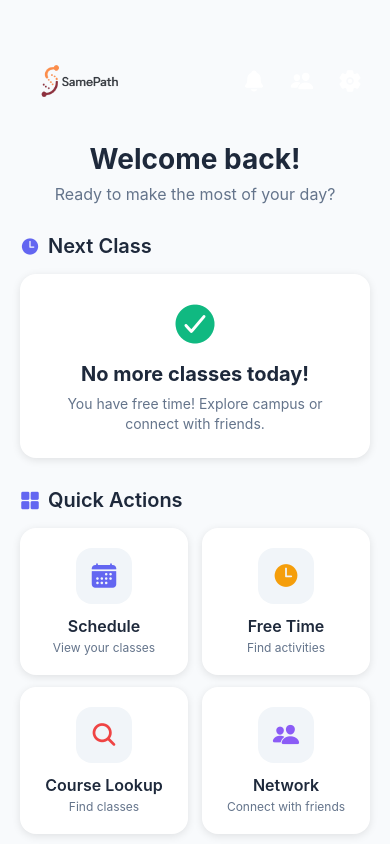
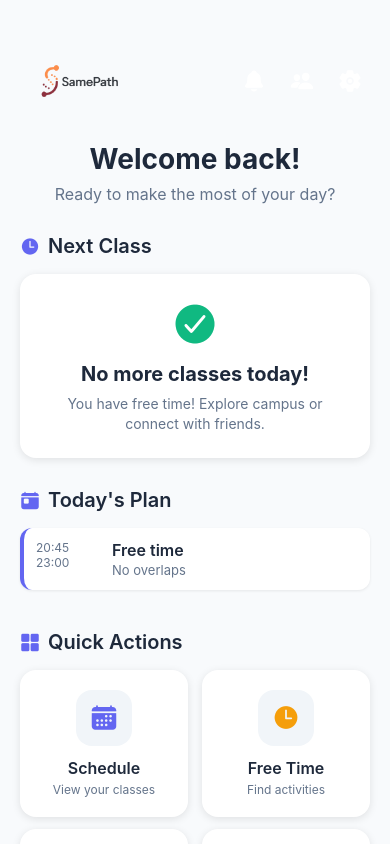
Before and after one commit to ahirsch17/SamePath, a React Native app in the folder samepath-app/: screen /SamePath in a window 390 px wide. Shown: the top 844 px of the page. Built offline with nearby package versions, Linux system fonts and the light colour scheme.

Commit message:
Home: add Today's Plan from now to end-of-day with friend-overlap on free blocks

```diff
--- a/samepath-app/screens/SamePathScreen.tsx
+++ b/samepath-app/screens/SamePathScreen.tsx
@@ -20,6 +20,8 @@ export default function SamePathScreen() {
   const [schedule, setSchedule] = useState<any[]>([]);
   const [loading, setLoading] = useState(true);
   const [pendingRequests, setPendingRequests] = useState(0);
+  const [friendsFree, setFriendsFree] = useState<{ [friendId: number]: { [dayIdx: number]: [number, number][] } }>({});
+  const [todayPlan, setTodayPlan] = useState<Array<{ type: 'class' | 'free'; start: number; end: number; data?: any; overlapCount?: number }>>([]);
 
   useEffect(() => {
     const fetchSchedule = async () => {
@@ -70,6 +72,150 @@ export default function SamePathScreen() {
   useEffect(() => {
     fetchPending();
   }, [isFocused, fetchPending]);
+
+  // Helpers for time/day parsing
+  const timeStringToMinutes = (time: string) => {
+    const match = time?.trim()?.match(/^(\d{1,2})(?::(\d{2}))?\s*(AM|PM|am|pm)?$/);
+    if (!match) return NaN;
+    let hours = parseInt(match[1], 10);
+    const mins = match[2] ? parseInt(match[2], 10) : 0;
+    const ampm = match[3]?.toLowerCase();
+    if (ampm === 'pm' && hours < 12) hours += 12;
+    if (ampm === 'am' && hours === 12) hours = 0;
+    return hours * 60 + mins;
+  };
+  const parseDays = (daysStr: string): number[] => {
+    if (!daysStr) return [];
+    const s = daysStr.replace(/\s+/g, '').toUpperCase();
+    const result: number[] = [];
+    let i = 0;
+    while (i < s.length) {
+      if (s.startsWith('TH', i)) { result.push(4); i += 2; continue; }
+      if (s.startsWith('SA', i)) { result.push(6); i += 2; continue; }
+      if (s.startsWith('SU', i)) { result.push(0); i += 2; continue; }
+      const c = s[i];
+      if (c === 'M') result.push(1);
+      else if (c === 'T') result.push(2);
+      else if (c === 'W') result.push(3);
+      else if (c === 'F') result.push(5);
+      else if (c === 'S') result.push(6);
+      i += 1;
+    }
+    return Array.from(new Set(result)).sort();
+  };
+  const START_MINUTES = 6 * 60;
+  const END_MINUTES = 23 * 60;
+  const intersectIntervals = (a: [number, number][], b: [number, number][]) => {
+    const res: [number, number][] = [];
+    let i = 0, j = 0;
+    const sa = a.slice().sort((x, y) => x[0] - y[0]);
+    const sb = b.slice().sort((x, y) => x[0] - y[0]);
+    while (i < sa.length && j < sb.length) {
+      const [aS, aE] = sa[i];
+      const [bS, bE] = sb[j];
+      const start = Math.max(aS, bS);
+      const end = Math.min(aE, bE);
+      if (end > start) res.push([start, end]);
+      if (aE < bE) i++; else j++;
+    }
+    return res;
+  };
+
+  // Fetch friends' free intervals once
+  useEffect(() => {
+    (async () => {
+      try {
+        const user_id = await AsyncStorage.getItem('user_id');
+        if (!user_id) return;
+        const friendsResp = await ApiService.getFriendsList(Number(user_id));
+        const accepted = (friendsResp.data?.friends || []).filter((f: any) => (f.status === 'accepted' || f.status === 'friend'));
+        const map: { [friendId: number]: { [dayIdx: number]: [number, number][] } } = {};
+        for (const f of accepted) {
+          const fid = Number(f.id ?? f.user_id);
+          if (!fid) continue;
+          try {
+            const schResp = await ApiService.getSchedule(fid);
+            const scheduleArr = schResp.data?.schedule || [];
+            // build free intervals per day for friend
+            const perDay: { [dayIdx: number]: [number, number][] } = { 0: [],1: [],2: [],3: [],4: [],5: [],6: [] } as any;
+            const dayToBusy: { [dayIdx: number]: [number, number][] } = { 0: [],1: [],2: [],3: [],4: [],5: [],6: [] } as any;
+            for (const ev of scheduleArr) {
+              const days = parseDays(ev.days || ev.day || '');
+              const parts = String(ev.time || '').split('-');
+              if (parts.length !== 2) continue;
+              const s = timeStringToMinutes(parts[0]);
+              const e = timeStringToMinutes(parts[1]);
+              if (isNaN(s) || isNaN(e)) continue;
+              days.forEach(d => { dayToBusy[d].push([Math.max(s, START_MINUTES), Math.min(e, END_MINUTES)]); });
+            }
+            for (let d = 0; d < 7; d++) {
+              const busy = (dayToBusy[d] || []).sort((a,b)=>a[0]-b[0]);
+              let free: [number, number][] = [];
+              let prev = START_MINUTES;
+              for (const [s,e] of busy) { if (s>prev) free.push([prev,s]); prev=Math.max(prev,e); }
+              if (prev<END_MINUTES) free.push([prev, END_MINUTES]);
+              perDay[d] = free;
+            }
+            map[fid] = perDay;
+          } catch {}
+        }
+        setFriendsFree(map);
+      } catch {}
+    })();
+  }, []);
+
+  // Build today's plan from schedule + free + overlaps
+  useEffect(() => {
+    const buildPlan = async () => {
+      // Determine today index (0=Sun)
+      const todayIdx = new Date().getDay();
+      // Build today's class intervals
+      const busy: Array<{ start: number; end: number; item: any }> = [];
+      for (const ev of schedule) {
+        const days = parseDays(ev.days || ev.day || '');
+        if (!days.includes(todayIdx)) continue;
+        const parts = String(ev.time || '').split('-');
+        if (parts.length !== 2) continue;
+        const s = timeStringToMinutes(parts[0]);
+        const e = timeStringToMinutes(parts[1]);
+        if (isNaN(s) || isNaN(e)) continue;
+        busy.push({ start: s, end: e, item: ev });
+      }
+      busy.sort((a,b)=>a.start-b.start);
+      // Free intervals
+      const free: [number, number][] = [];
+      let prev = START_MINUTES;
+      for (const b of busy) { if (b.start>prev) free.push([prev, b.start]); prev=Math.max(prev,b.end); }
+      if (prev<END_MINUTES) free.push([prev, END_MINUTES]);
+      // From now to end of day
+      const now = new Date();
+      const nowMin = now.getHours()*60 + now.getMinutes();
+      const plan: Array<{ type:'class'|'free'; start:number; end:number; data?:any; overlapCount?:number }> = [];
+      // Merge busy and free into sequence
+      let fi = 0, bi = 0;
+      const pushIfAfterNow = (entry:any) => { if (entry.end > nowMin) { if (entry.start < nowMin) entry.start = nowMin; plan.push(entry); } };
+      while (fi < free.length || bi < busy.length) {
+        const f = fi < free.length ? free[fi] : null;
+        const b = bi < busy.length ? busy[bi] : null;
+        if (f && (!b || f[0] <= b.start)) { pushIfAfterNow({ type:'free', start:f[0], end:f[1] }); fi++; }
+        else if (b) { pushIfAfterNow({ type:'class', start:b.start, end:b.end, data:b.item }); bi++; }
+      }
+      // Compute friend overlap count for free entries
+      const ff = Object.values(friendsFree);
+      const withOverlap = plan.map(entry => {
+        if (entry.type !== 'free') return entry;
+        let count = 0;
+        for (const friend of ff) {
+          const fFree = friend?.[todayIdx] || [];
+          const overlaps = intersectIntervals([[entry.start, entry.end]], fFree);
+          if (overlaps.length) count++;
+        }
+        return { ...entry, overlapCount: count };
+      });
+      setTodayPlan(withOverlap);
+    };
+    buildPlan();
+  }, [schedule, friendsFree]);
 
   const getNextClass = () => {
     if (!schedule.length) return null;
@@ -169,6 +315,43 @@ export default function SamePathScreen() {
               <Text style={styles.noClassText}>No more classes today!</Text>
               <Text style={styles.noClassSubtext}>You have free time! Explore campus or connect with friends.</Text>
             </View>
+          )}
+        </View>
+
+        {/* Today's Plan */}
+        <View style={styles.section}>
+          <View style={styles.sectionHeader}>
+            <Ionicons name="today" size={20} color="#6366f1" />
+            <Text style={styles.sectionTitle}>Today's Plan</Text>
+          </View>
+          {todayPlan.length === 0 ? (
+            <View style={styles.noClassCard}>
+              <Text style={styles.noClassText}>No items for the rest of today</Text>
+            </View>
+          ) : (
+            todayPlan.map((item, idx) => (
+              <View key={`plan-${idx}`} style={[styles.planItem, item.type === 'free' ? styles.planFree : styles.planClass]}>
+                <View style={styles.planTimeCol}>
+                  <Text style={styles.planTime}>{`${Math.floor(item.start/60)}:${(item.start%60).toString().padStart(2,'0')}`}</Text>
+                  <Text style={styles.planTime}>{`${Math.floor(item.end/60)}:${(item.end%60).toString().padStart(2,'0')}`}</Text>
+                </View>
+                <View style={{ flex: 1 }}>
+                  {item.type === 'class' ? (
+                    <>
+                      <Text style={styles.planTitle}>{item.data?.courseName || item.data?.name || 'Class'}</Text>
+                      <Text style={styles.planSub}>{item.data?.location || item.data?.room || ''}</Text>
+                    </>
+                  ) : (
+                    <>
+                      <Text style={styles.planTitle}>Free time</Text>
+                      <Text style={styles.planSub}>
+                        {item.overlapCount ? `${item.overlapCount} friend${item.overlapCount>1?'s':''} also free` : 'No overlaps'}
+                      </Text>
+                    </>
+                  )}
+                </View>
+              </View>
+            ))
           )}
         </View>
 
@@ -520,4 +703,42 @@ const styles = StyleSheet.create({
     fontSize: 10,
     fontWeight: '700',
   },
+  planItem: {
+    flexDirection: 'row',
+    backgroundColor: '#fff',
+    borderRadius: 12,
+    padding: 12,
+    marginBottom: 10,
+    shadowColor: '#000',
+    shadowOffset: { width: 0, height: 1 },
+    shadowOpacity: 0.08,
+    shadowRadius: 3,
+    elevation: 2,
+  },
+  planFree: {
+    borderLeftWidth: 4,
+    borderLeftColor: '#6366f1',
+  },
+  planClass: {
+    borderLeftWidth: 4,
+    borderLeftColor: '#94a3b8',
+  },
+  planTimeCol: {
+    width: 64,
+    marginRight: 12,
+  },
+  planTime: {
+    fontSize: 12,
+    color: '#64748b',
+  },
+  planTitle: {
+    fontSize: 16,
+    fontWeight: '600',
+    color: '#1e293b',
+  },
+  planSub: {
+    fontSize: 13,
+    color: '#64748b',
+    marginTop: 2,
+  },
 });
```
